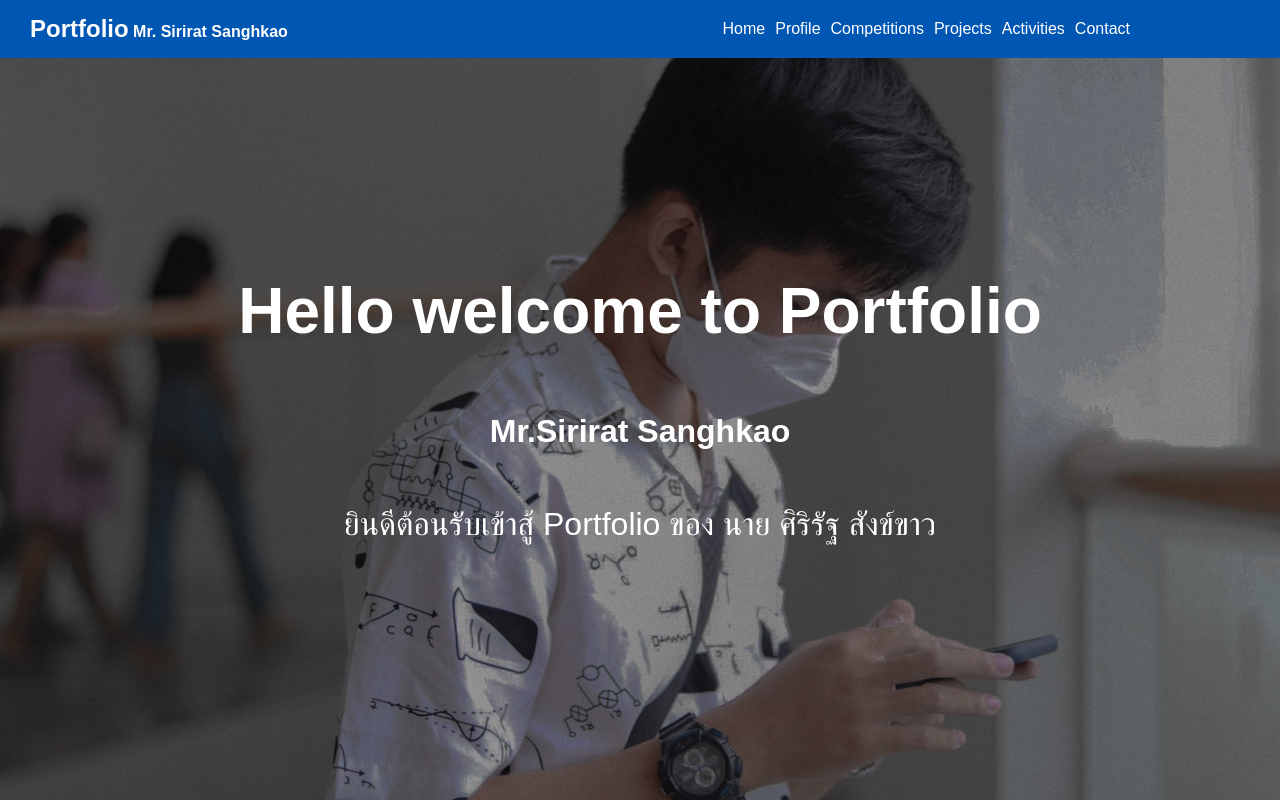
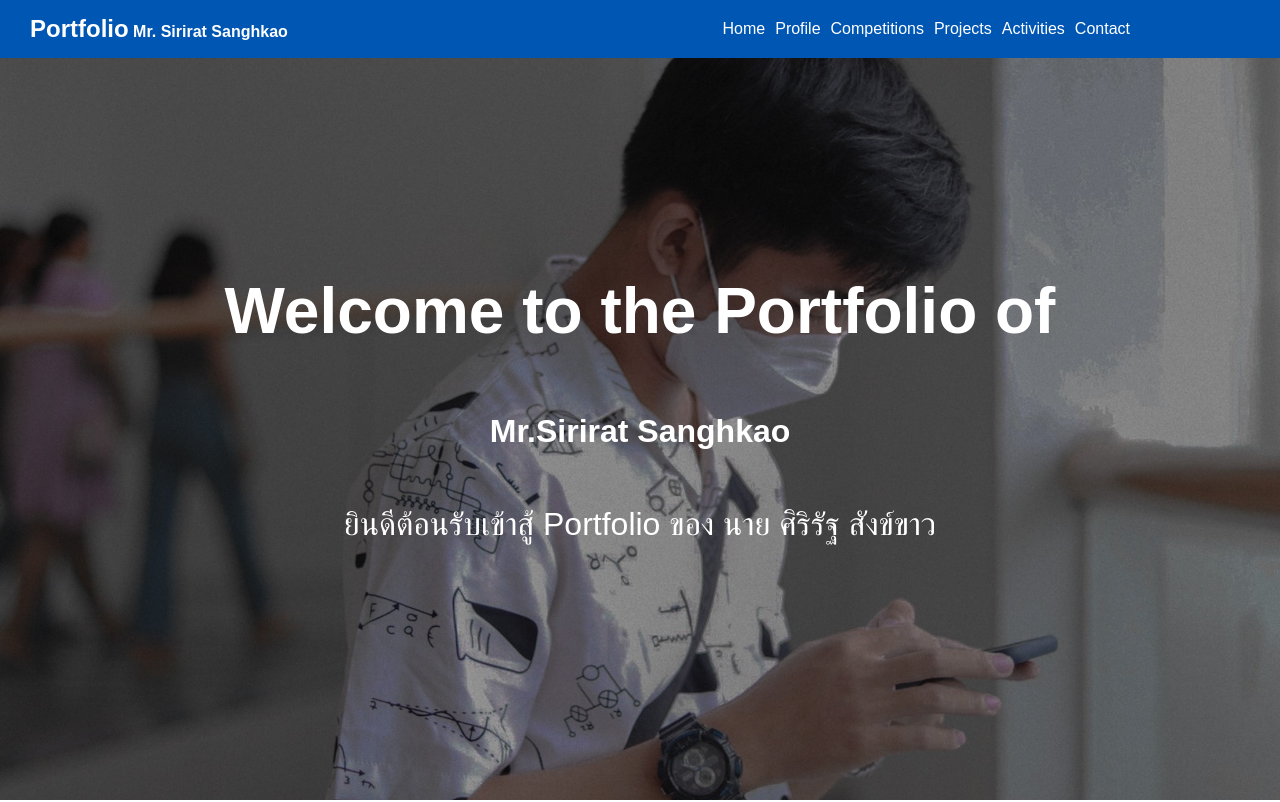
Before and after one commit to Sirirat284/portfolio_sirirat, a plain HTML site: page index.html in a window 1280 px wide. Shown: the top 802 px of the page. Drawn offline with Linux system fonts and the light colour scheme.

Commit message:
portfolio version 1.0.1

```diff
--- a/index.html
+++ b/index.html
@@ -32,7 +32,7 @@
 
     <div id="home" class="background">
         <div class="greeting-text">
-            <h1>Hello welcome to Portfolio</h1>
+            <h1>Welcome to the Portfolio of </h1>
             <h4>Mr.Sirirat Sanghkao</h4>
             <p>ยินดีต้อนรับเข้าสู้ Portfolio ของ นาย ศิริรัฐ สังข์ขาว</p>
         </div>
```
Also changed, not shown: 1 other file.
